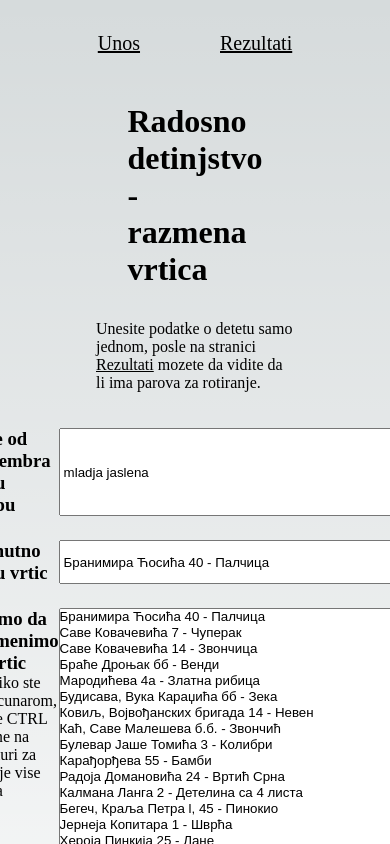
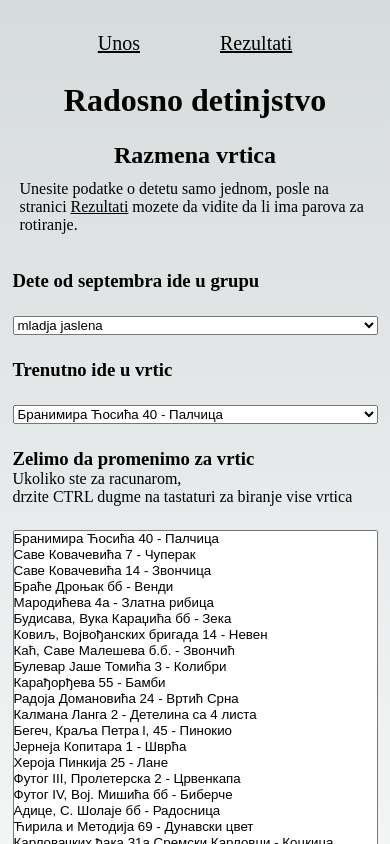
Before and after one commit to markobilanovic/radosno-detinjstvo--razmena-vrtica, a Next.js app: page / in a window 390 px wide. Shown: the top 844 px of the page. Built offline with nearby package versions, Linux system fonts and the light colour scheme.

Commit message:
mobile frendly

```diff
--- a/pages/api/check.js
+++ b/pages/api/check.js
@@ -26,6 +26,7 @@ export default async function handler(req, res) {
     const person = await getPersonFromEmail(email);
     if (!person) {
       res.status(200).json([]);
+      return;
     }
     person.wanted = person.wanted.split(",");
     const allData = await getAll();
--- a/pages/api/insert.js
+++ b/pages/api/insert.js
@@ -6,7 +6,11 @@ export default async function handler(req, res) {
   const { error } = await supabase.from('persons').insert(person);
 
   if (error) {
-    res.status(500).json({ error })
+    if (error.code === "23505") {
+      res.status(501).json({ error });
+    } else {
+      res.status(500).json({ error });
+    }
   } else {
     res.status(201).json({ ok: 'ok' })
   }
--- a/pages/index.js
+++ b/pages/index.js
@@ -30,7 +30,9 @@ export default function Home() {
     });
 
     if (res.status == 201) {
-      Router.push(`/rezultati?email=${email}`)
+      Router.push(`/rezultati?email=${email}`);
+    } else if (res.status == 501) {
+      window.alert(`Greska: korisnik vec postoji`);
     }
   }
 
@@ -49,14 +51,15 @@ export default function Home() {
         </nav>
 
 
-        <h1>Radosno detinjstvo - razmena vrtica</h1>
+        <h1>Radosno detinjstvo</h1>
+        <h2>Razmena vrtica</h2>
 
         <p>Unesite podatke o detetu samo jednom, posle na stranici <Link href='/rezultati'>Rezultati</Link> mozete da vidite da li ima parova za rotiranje.</p>
         <br />
         <br />
 
         <form id="form" onSubmit={onSubmit}>
-          <div id="mainGrid">
+          <div className="mainGrid">
             <h3>Dete od septembra ide u grupu</h3>
             <select id="godiste" required>
               <option value="2022">mladja jaslena</option>
--- a/styles/Home.module.css
+++ b/styles/Home.module.css
@@ -3,7 +3,7 @@
   flex-direction: column;
   /* justify-content: space-between; */
   align-items: center;
-  padding: 1rem 6rem;
+  padding: 1rem 5%;
   min-height: 100vh;
 }
 
--- a/styles/globals.css
+++ b/styles/globals.css
@@ -111,11 +111,18 @@ a {
   height: 500px;
 }
 
-#mainGrid {
+.mainGrid {
   display: grid;
   grid-template-columns: 1fr 1fr;
   row-gap: 1.5rem;
-  /* column-gap: 0.5; */
+}
+
+@media only screen and (max-width: 600px) {
+  .mainGrid {
+    display: flex;
+    flex-direction: column;
+    /* row-gap: 1rem; */
+  }
 }
 
 .gridSpanTwoCells {
@@ -144,8 +151,8 @@ nav {
   padding: 0.25em;
 }
 
-h1 {
-  margin: 1em;
+h1, h2 {
+  margin: 0.7rem;
 }
 
 a {
```
